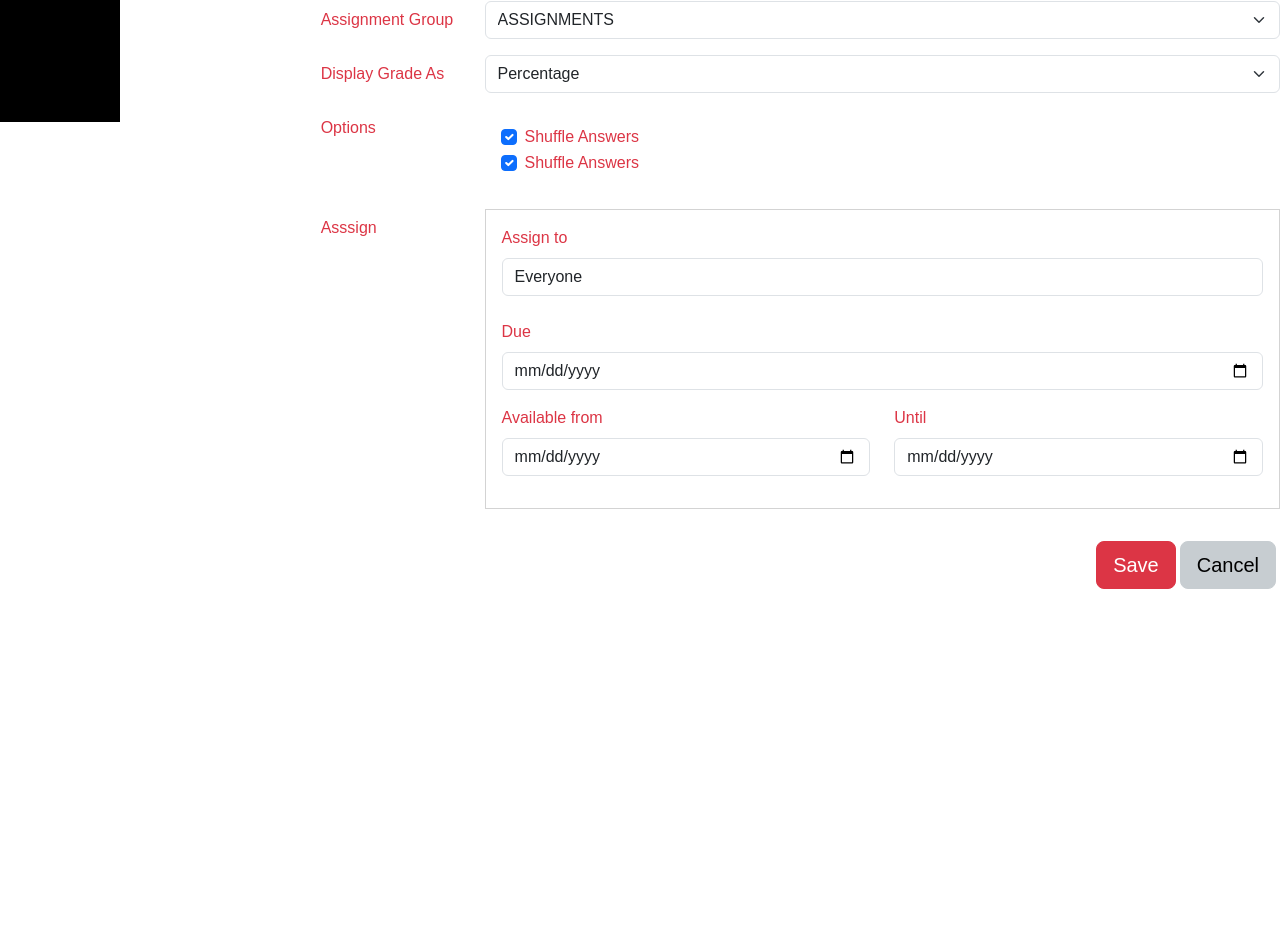
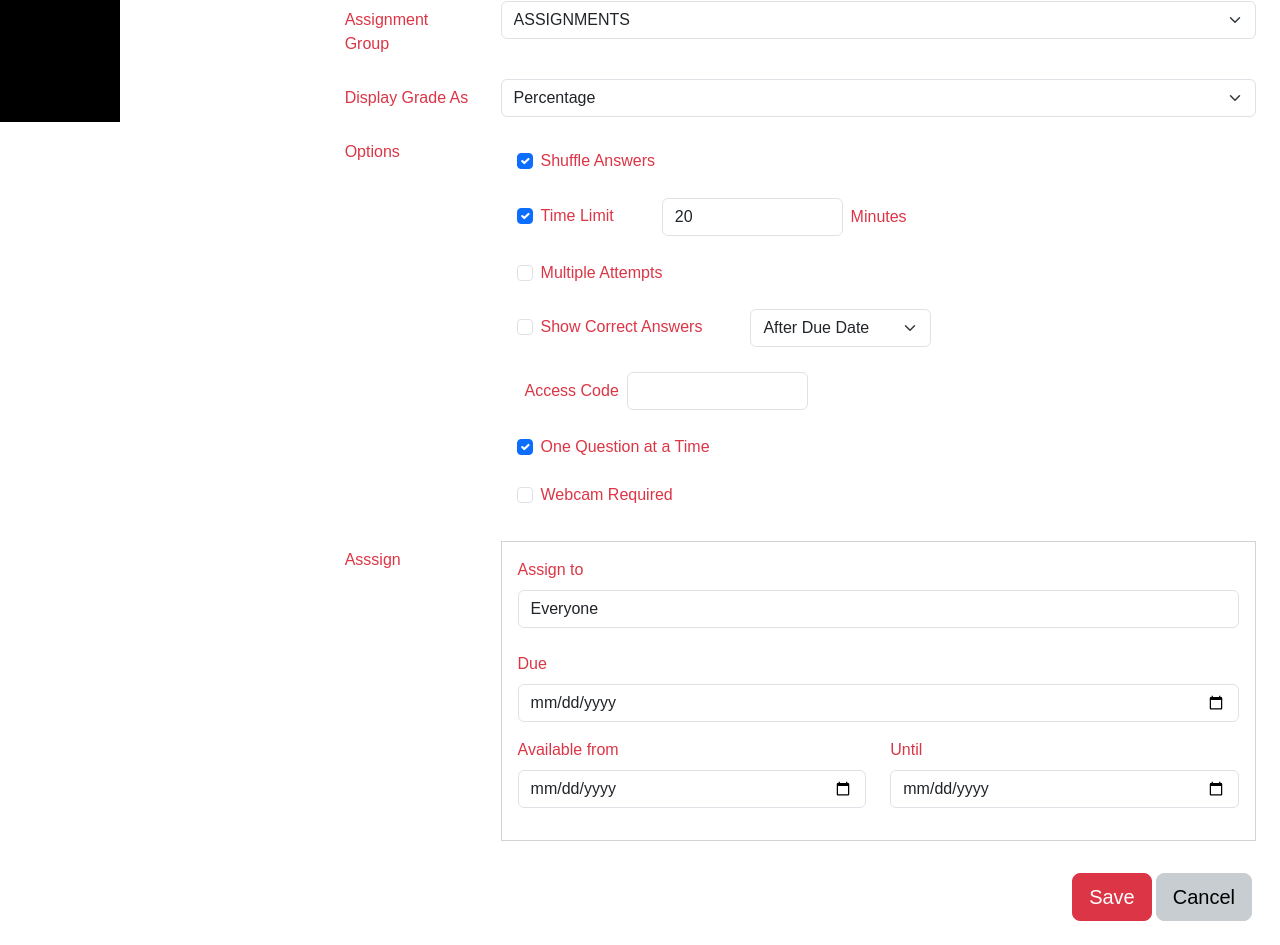
Before and after one commit to eleanorjane12/kambaz-next-js, a Next.js app: page /courses/1/quizzes/1/quiz-editor in a window 1280 px wide. Shown: the part 678-1623 px from the top of the page. Before the commit the page ends 1267 px from the top, so only its background shows below. Built offline with nearby package versions, Linux system fonts and the light colour scheme; no server answers.

Commit message:
quiz editor finished

```diff
--- a/app/(kambaz)/courses/[cid]/quizzes/[qid]/QuizDetailsEditor.tsx
+++ b/app/(kambaz)/courses/[cid]/quizzes/[qid]/QuizDetailsEditor.tsx
@@ -40,8 +40,7 @@ export default function QuizDetailsEditor() {
   const fetchQuiz = async () => {
       if (qid && qid !== "new") {
          const data = await client.findQuizById(qid as string);
-         const existing = data.find((q: any) => q._id === qid);
-        if (existing) setQuiz(existing);
+        if (data) setQuiz(data);
       }
   };
 
@@ -62,12 +61,12 @@ const onSave = async () => {
 
 
  return (
-    <div  id="wd-quiz-editor">
+    <div  id="wd-quiz-editor" className="ms-4 me-4">
         <div key={quiz._id}>
     <FormLabel> Quiz Name </FormLabel>
     <FormControl type="text" defaultValue={quiz.title}  onChange={(e) => setQuiz({ ...quiz, title: e.target.value })}/>
      <br/>
-    <FormControl as="textarea" style={{ height: "300px" }} value={quiz.description}  onChange={(e) => setQuiz({ ...quiz, description: e.target.value })}/>
+    <FormControl as="textarea" style={{ height: "300px" }} value={quiz.description} onChange={(e) => setQuiz({ ...quiz, description: e.target.value })}/>
     <br/>
     <br/>
 
@@ -75,7 +74,7 @@ const onSave = async () => {
     <Row className="mb-3" >
        <FormLabel column sm={2}> Points </FormLabel>
        <Col sm={10}>
-           <FormControl type="number" value={quiz.points} onChange={(e) => setQuiz({ ...quiz, points: e.target.value })} />
+           <FormControl type="number" defaultValue={quiz.points} onChange={(e) => setQuiz({ ...quiz, points: e.target.value })} />
        </Col>
    </Row>
 
@@ -117,14 +116,42 @@ const onSave = async () => {
       <FormLabel htmlFor="wd-quiz-shuffle-answers" column sm={2}>Options</FormLabel>
        <Col sm={10}>
        <div className="mb-3 p-3">
-      <FormCheck type="checkbox" id="wd-quiz-shuffle-answers"
+      <FormCheck type="checkbox"
         defaultChecked={quiz.shuffleAnswers}
         onChange={(e) => setQuiz({ ...quiz, shuffleAnswers: e.target.checked })} label="Shuffle Answers"/>
+      <div className="d-flex align-items-center mt-4">
       <FormCheck type="checkbox" id="wd-quiz-time-limit"
-        defaultChecked={quiz.shuffleAnswers}
-        onChange={(e) => setQuiz({ ...quiz, shuffleAnswers: e.target.checked })} label="Shuffle Answers"/>
+        defaultChecked={!!quiz.timeLimit}
+        onChange={(e) => setQuiz({ ...quiz, timeLimit: 20 })} label="Time Limit"/>
+      <FormControl type="text" defaultValue={quiz.timeLimit} onChange={(e) => setQuiz({ ...quiz, timeLimit: e.target.value })} className="w-25 ms-5"/>
+      <FormLabel className="ms-2 mt-2 "> Minutes </FormLabel>
+      </div>
+      <FormCheck type="checkbox" defaultChecked={false} onChange={(e) => setQuiz({ ...quiz, multipleAttempts: e.target.checked })} label="Multiple Attempts" className="mt-4"/>
 
+     <div className="d-flex align-items-center mt-4">
+      <FormCheck type="checkbox" id="wd-quiz-correct-answers"
+        defaultChecked={!!quiz.showCorrectAnswers}
+        onChange={(e) => setQuiz({ ...quiz, showCorrectAnswers: e.target.checked})} label="Show Correct Answers"/>
+
+      <FormSelect onChange={(e) => setQuiz({ ...quiz, showCorrectAnswers: e.target.value })} className="w-25 ms-5">
+     <option value="0" defaultChecked>After Due Date</option>
+     <option value="1">When Finished</option>
+     <option value="2">After Close Date</option>
+  </FormSelect>
       </div>
+
+    <div className="d-flex align-items-center mt-4">
+    <FormLabel className="ms-2 mt-2 "> Access Code </FormLabel>
+    <FormControl type="text" defaultValue={quiz.accessCode} onChange={(e) => setQuiz({ ...quiz, accessCode: e.target.value })} className="w-25 ms-2"/>
+      </div>
+    <FormCheck type="checkbox"
+      defaultChecked={true}
+      onChange={(e) => setQuiz({ ...quiz, oneQuestionAtATime: e.target.checked })} label="One Question at a Time" className="mt-4 mb-4"/>
+    <FormCheck type="checkbox"
+      defaultChecked={false}
+      onChange={(e) => setQuiz({ ...quiz, webcamRequired: e.target.checked })} label="Webcam Required"/>
+
+     </div>
 
 </Col>
 
@@ -137,16 +164,16 @@ const onSave = async () => {
            <FormLabel> Assign to </FormLabel>
            <FormControl type="text" defaultValue="Everyone"/> <br/>
             <FormLabel> Due </FormLabel>
-            <FormControl type="date" value={quiz.dueDate} id="wd-due-date-picker" onChange={(e) => setQuiz({ ...quiz, dueDate: e.target.value })} />
+            <FormControl type="date" value={quiz.dueDate?.slice(0, 10) ?? ""} id="wd-due-date-picker" onChange={(e) => setQuiz({ ...quiz, dueDate: e.target.value })} />
 
            <Row className="mt-3 mb-3">
             <Col>
             <FormLabel> Available from </FormLabel>
-            <FormControl type="date" value={quiz.availableDate} id="wd-available-from-date-picker" onChange={(e) => setQuiz({ ...quiz, availableDate: e.target.value })}/>
+            <FormControl type="date" value={quiz.availableDate?.slice(0, 10) ?? ""} id="wd-available-from-date-picker" onChange={(e) => setQuiz({ ...quiz, availableDate: e.target.value })}/>
             </Col>
             <Col>
             <FormLabel> Until </FormLabel>
-            <FormControl type="date" defaultValue={quiz.untilDate} id="wd-until-date-picker"/>
+            <FormControl type="date" defaultValue={quiz.untilDate?.slice(0, 10) ?? ""} id="wd-until-date-picker"/>
             </Col>
            </Row>
 
@@ -155,12 +182,10 @@ const onSave = async () => {
     </Row>
 
 
-
-
-    <Button variant="secondary" size="lg" className="me-1 float-end" id="wd-cancel-quiz" href={`/courses/${cid}/quizzes`} >
+    <Button variant="secondary" size="lg" className="me-1 float-end mb-4" id="wd-cancel-quiz" href={`/courses/${cid}/quizzes`} >
        Cancel
      </Button>
-     <Button variant="danger" size="lg" className="me-1 float-end" id="wd-save-quiz" href={`/courses/${cid}/quizzes`} onClick={() => onSave()}>
+     <Button variant="danger" size="lg" className="me-1 float-end mb-4" id="wd-save-quiz" href={`/courses/${cid}/quizzes`} onClick={() => onSave()}>
        Save
      </Button>
 
--- a/app/(kambaz)/courses/[cid]/quizzes/page.tsx
+++ b/app/(kambaz)/courses/[cid]/quizzes/page.tsx
@@ -85,7 +85,7 @@ const { cid } = useParams();
         <span className="fs-4">{quiz.title} </span>
         <div className="fs-6 text-muted">
 
-          <span> <b>Available Until</b> {quiz.untilDate} | <b>Due</b> {quiz.dueDate} | {quiz.points}</span>
+          <span> <b>Available Until:</b> {quiz.untilDate?.slice(0, 10) ?? ""} | <b>Due:</b> {quiz.dueDate?.slice(0, 10) ?? ""} | {quiz.points} Points</span>
         </div>
       </Link>
 
```
Also changed, not shown: app/(kambaz)/courses/[cid]/quizzes/[qid]/QuizDetails.tsx (+7 -22 lines).
